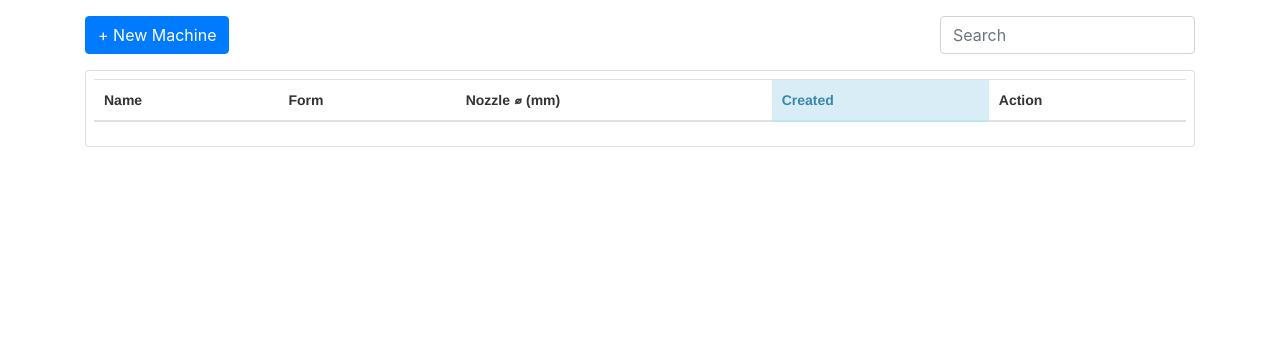
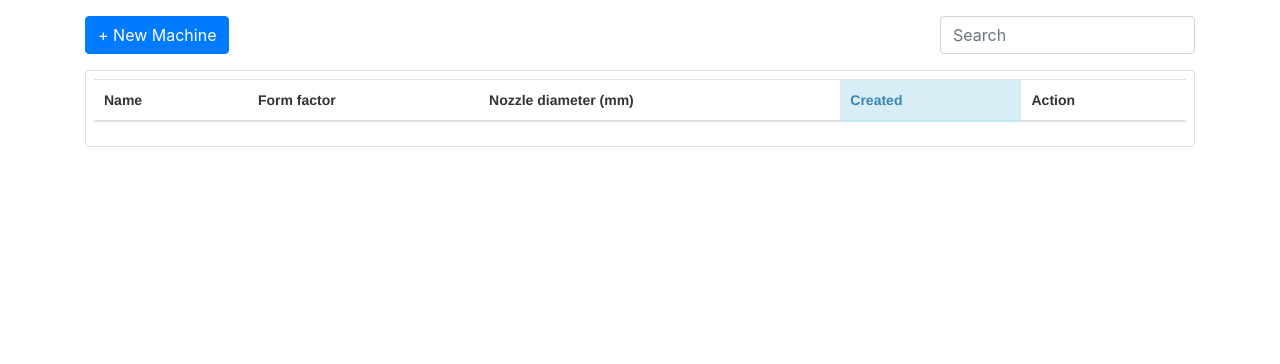
Before and after one commit to FabControl/optimizer-web, a Django app: page /resources/machines/ in a window 1280 px wide. Shown: the part 56-420 px from the top of the page. Run offline with Django 3.2, Linux system fonts and the light colour scheme; data that the repository does not hold is empty; parts of the project's set-up code (start-up, migrations or seed data) failed here and were passed over; some libraries are stand-ins or nearby versions.

Commit message:
Changed table and form field labels

```diff
--- a/session/forms.py
+++ b/session/forms.py
@@ -350,6 +350,10 @@ class NewChamberForm(forms.ModelForm):
         self.fields["gcode_command"].label = "Gcode syntax"
         self.fields["temperature_max"].label = "Maximum temperature (°C)"
 
+        self.fields["tool"].id = "Gcode tool index"
+        self.fields["gcode_command"].label = "Gcode syntax"
+        self.fields["temperature_max"].label = "Maximum temperature (°C)"
+
     class Meta:
         model = Chamber
         fields = ["chamber_heatable", "tool", "gcode_command", "temperature_max"]
--- a/session/templates/session/machine_manager.html
+++ b/session/templates/session/machine_manager.html
@@ -20,8 +20,8 @@
           <thead>
             <tr>
               <th data-sortable="true">Name</th>
-              <th data-sortable="true">Form</th>
-              <th data-sortable="true">Nozzle ⌀ (mm)</th>
+              <th data-sortable="true">Form factor</th>
+              <th data-sortable="true">Nozzle diameter (mm)</th>
               <th data-sorted="true" data-sortable="true">Created</th>
               <th data-sortable="false">Action</th>
             </tr>
--- a/session/templates/session/material_manager.html
+++ b/session/templates/session/material_manager.html
@@ -20,7 +20,7 @@
           <thead>
             <tr>
               <th data-sortable="true">Name</th>
-              <th data-sortable="true">Diameter (mm)</th>
+              <th data-sortable="true">Filament diameter (mm)</th>
               <th data-sorted="true" data-sortable="true">Created</th>
               <th data-sortable="false">Action</th>
             </tr>
```
